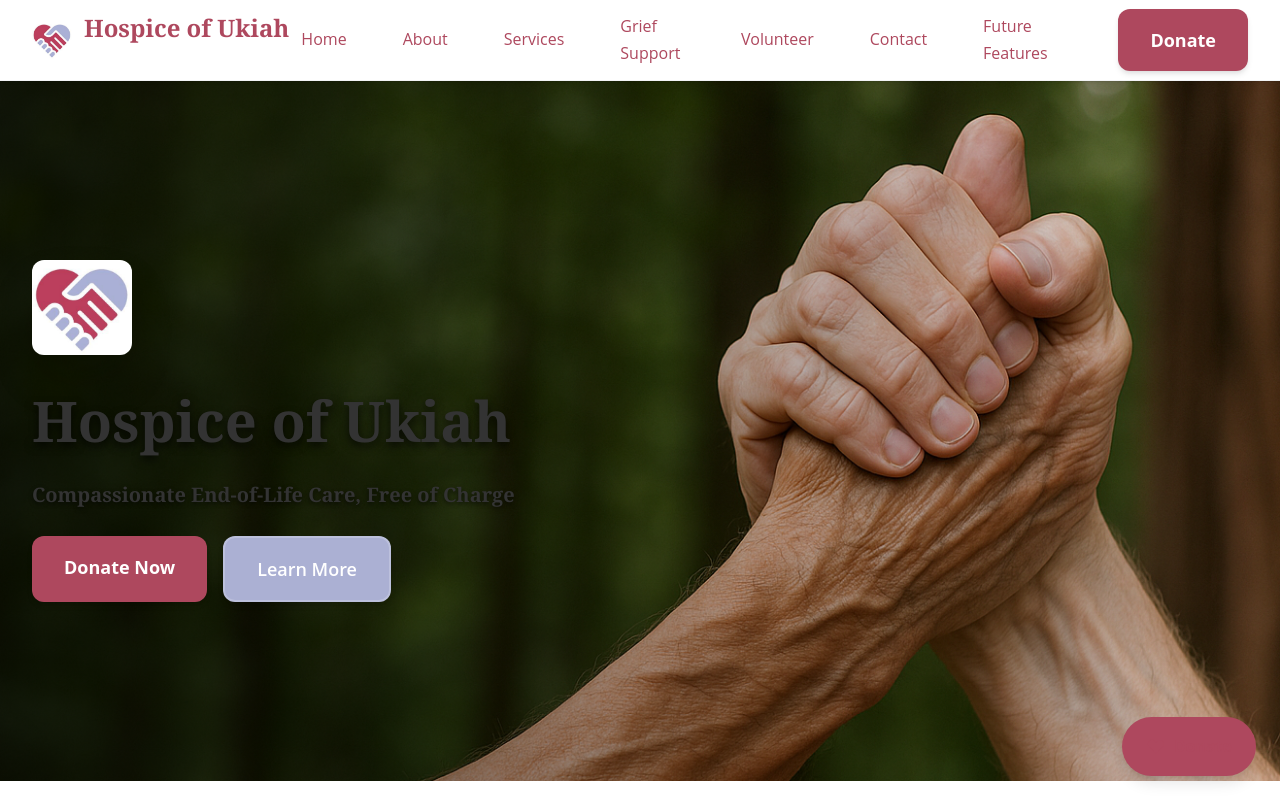
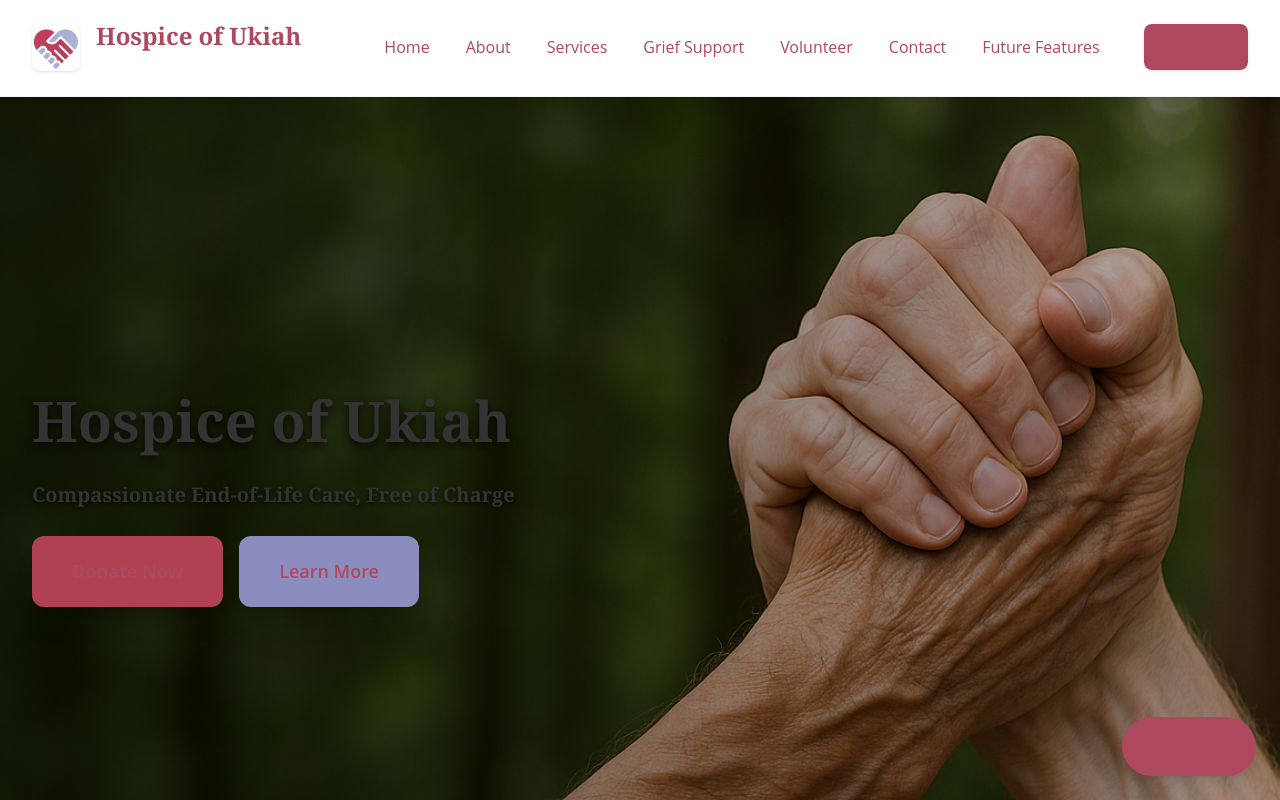
Before and after one commit to samuelmholley1/hospiceofukiah.org, a Next.js app: page / in a window 1280 px wide. Shown: the top 800 px of the page. Built offline with nearby package versions, Linux system fonts and the light colour scheme.

Commit message:
improve hero overlay and navbar formatting

```diff
--- a/src/app/page.tsx
+++ b/src/app/page.tsx
@@ -4,7 +4,7 @@ export default function Home() {
   return (
     <div className="min-h-screen">
       {/* Hero Section */}
-      <section className="relative min-h-[600px] lg:min-h-[700px] flex items-center">
+      <section className="relative h-screen lg:h-screen min-h-[70vh] flex items-center">
         {/* Background Image */}
         <Image
           src="/redwood_clapsed_hands.png"
@@ -12,47 +12,36 @@ export default function Home() {
           fill
           priority
           sizes="100vw"
-          className="object-cover object-center"
+          className="object-cover object-center lg:object-bottom"
         />
 
-        {/* Overlay for better text contrast */}
-        <div className="absolute inset-0 bg-gradient-to-r from-black/60 via-black/40 to-black/20 lg:from-black/70 lg:via-black/30 lg:to-transparent"></div>
+        {/* Subtle left-to-right dark gradient overlay */}
+        <div className="absolute inset-0 bg-gradient-to-r from-black/60 to-black/20"></div>
 
         {/* Content Overlay - Left Side */}
         <div className="relative z-10 max-w-7xl mx-auto px-4 sm:px-6 lg:px-8 w-full">
-          <div className="max-w-2xl">
-            {/* Logo */}
-            <div className="flex justify-start mb-8">
-              <Image
-                src="/hospice-ukiah-icon.png"
-                alt="Hospice of Ukiah"
-                width={100}
-                height={100}
-                className="rounded-xl shadow-2xl"
-              />
-            </div>
-
+          <div className="max-w-2xl text-center lg:text-left">
             {/* Heading */}
-            <h1 className="text-4xl lg:text-6xl font-serif font-bold text-white mb-6 text-shadow-lg">
+            <h1 className="text-5xl font-bold text-white mb-6 text-shadow-lg">
               Hospice of Ukiah
             </h1>
 
             {/* Subheading */}
-            <h2 className="text-xl lg:text-3xl font-serif font-light text-white/95 mb-8 leading-relaxed text-shadow-md">
+            <h2 className="text-xl text-gray-100 mb-8 leading-relaxed text-shadow-md">
               Compassionate End-of-Life Care, Free of Charge
             </h2>
 
             {/* Buttons */}
-            <div className="flex flex-col sm:flex-row gap-4">
+            <div className="flex flex-col sm:flex-row gap-4 justify-center lg:justify-start">
               <a
                 href="/donate"
-                className="btn-primary text-lg px-8 py-4 rounded-xl shadow-xl transform hover:scale-105 transition-all duration-300 focus:outline-none focus:ring-4 focus:ring-primary/30"
+                className="bg-[#B04155] hover:bg-[#9a3849] text-white font-bold text-lg px-10 py-5 rounded-xl shadow-xl transform hover:scale-105 transition-all duration-300 focus:outline-none focus:ring-4 focus:ring-[#B04155]/30"
               >
                 Donate Now
               </a>
               <a
                 href="/about"
-                className="btn-secondary text-lg px-8 py-4 rounded-xl shadow-xl transform hover:scale-105 transition-all duration-300 focus:outline-none focus:ring-4 focus:ring-secondary/30 border-2 border-white/20"
+                className="bg-[#8C8DBF] hover:bg-[#7a7baa] text-white font-semibold text-lg px-10 py-5 rounded-xl shadow-xl transform hover:scale-105 transition-all duration-300 focus:outline-none focus:ring-4 focus:ring-[#8C8DBF]/30"
               >
                 Learn More
               </a>
--- a/src/components/Header.tsx
+++ b/src/components/Header.tsx
@@ -24,48 +24,52 @@ const Header = () => {
   return (
     <header className="sticky top-0 z-50 bg-white/95 backdrop-blur-sm shadow-sm border-b border-gray-100">
       <div className="max-w-7xl mx-auto px-4 sm:px-6 lg:px-8">
-        <div className="flex justify-between items-center h-20">
+        <div className="flex justify-between items-center h-24">
           {/* Logo/Brand */}
           <div className="flex-shrink-0">
-            <Link href="/" className="text-primary hover:no-underline flex items-center space-x-3">
+            <Link href="/" className="text-primary hover:no-underline flex items-center space-x-4">
               <Image
                 src="/hospice-ukiah-icon.png"
                 alt="Hospice of Ukiah"
-                width={40}
-                height={40}
-                className="rounded-lg"
+                width={48}
+                height={48}
+                className="rounded-lg shadow-sm"
               />
-              <h1 className="text-2xl font-serif font-bold text-primary mb-0">
+              <div className="hidden sm:block">
+                <h1 className="text-2xl font-serif font-bold text-primary leading-tight">
                   Hospice of Ukiah
                 </h1>
+              </div>
             </Link>
           </div>
 
           {/* Desktop Navigation */}
-          <nav className="hidden md:flex items-center space-x-6 lg:space-x-8">
+          <nav className="hidden lg:flex items-center space-x-1">
             {navigation.map((link) => (
               <Link
                 key={link.href}
                 href={link.href}
-                className="text-gray-700 hover:text-primary font-medium transition-colors duration-200 py-2 px-3 rounded-lg hover:bg-gray-50"
+                className="text-gray-700 hover:text-primary font-medium transition-colors duration-200 py-3 px-4 rounded-lg hover:bg-gray-50"
               >
                 {link.name}
               </Link>
             ))}
             {/* Donate Button - Special styling */}
+            <div className="ml-6">
               <Link
                 href="/donate"
-              className="btn-primary hover:no-underline inline-block ml-4"
+                className="bg-primary hover:bg-primary/90 text-white font-semibold px-6 py-3 rounded-lg transition-all duration-200 shadow-sm hover:shadow-md"
               >
                 Donate
               </Link>
+            </div>
           </nav>
 
           {/* Mobile menu button */}
-          <div className="md:hidden">
+          <div className="lg:hidden">
             <button
               onClick={toggleMenu}
-              className="inline-flex items-center justify-center p-2 rounded-md text-gray-700 hover:text-primary hover:bg-gray-100 focus:outline-none focus:ring-2 focus:ring-inset focus:ring-primary"
+              className="inline-flex items-center justify-center p-3 rounded-lg text-gray-700 hover:text-primary hover:bg-gray-100 focus:outline-none focus:ring-2 focus:ring-inset focus:ring-primary transition-colors duration-200"
               aria-label="Open menu"
               aria-expanded={isMenuOpen}
             >
@@ -97,8 +101,8 @@ const Header = () => {
 
         {/* Mobile Navigation Menu */}
         {isMenuOpen && (
-          <div className="md:hidden">
-            <div className="px-4 pt-4 pb-6 space-y-2 bg-white border-t border-gray-100 shadow-lg">
+          <div className="lg:hidden">
+            <div className="px-4 pt-4 pb-6 space-y-2 bg-white border-t border-gray-100 shadow-lg rounded-b-lg">
               {navigation.map((link) => (
                 <Link
                   key={link.href}
@@ -109,10 +113,10 @@ const Header = () => {
                   {link.name}
                 </Link>
               ))}
-              <div className="pt-2">
+              <div className="pt-4 border-t border-gray-100">
                 <Link
                   href="/donate"
-                  className="block px-4 py-3 bg-primary text-white font-semibold rounded-lg hover:bg-primary/90 transition-colors duration-200 text-center"
+                  className="block px-4 py-3 bg-primary text-white font-semibold rounded-lg hover:bg-primary/90 transition-colors duration-200 text-center shadow-sm"
                   onClick={() => setIsMenuOpen(false)}
                 >
                   Donate
```
Lines whose indentation alone changed are shown as unchanged.
